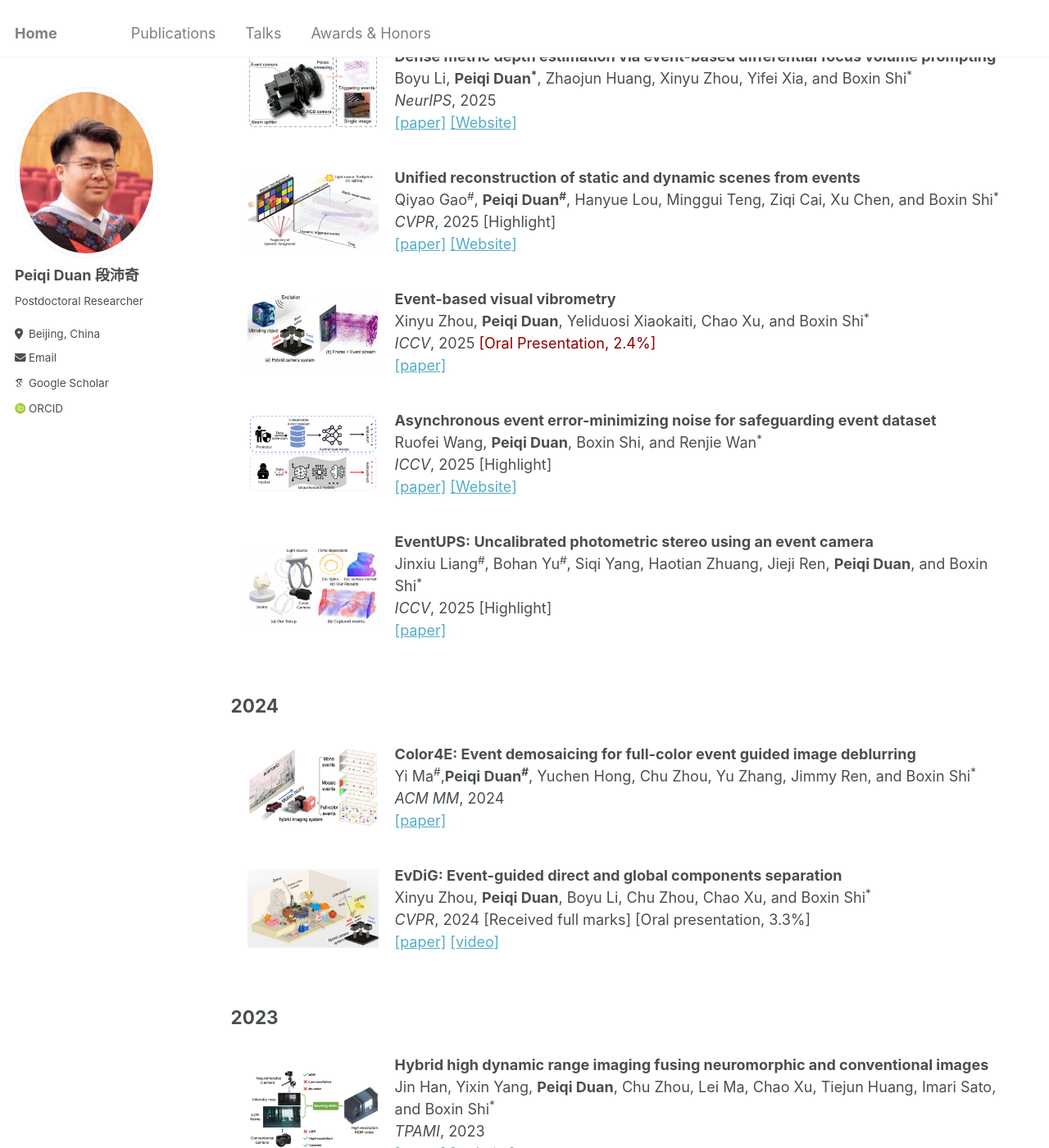
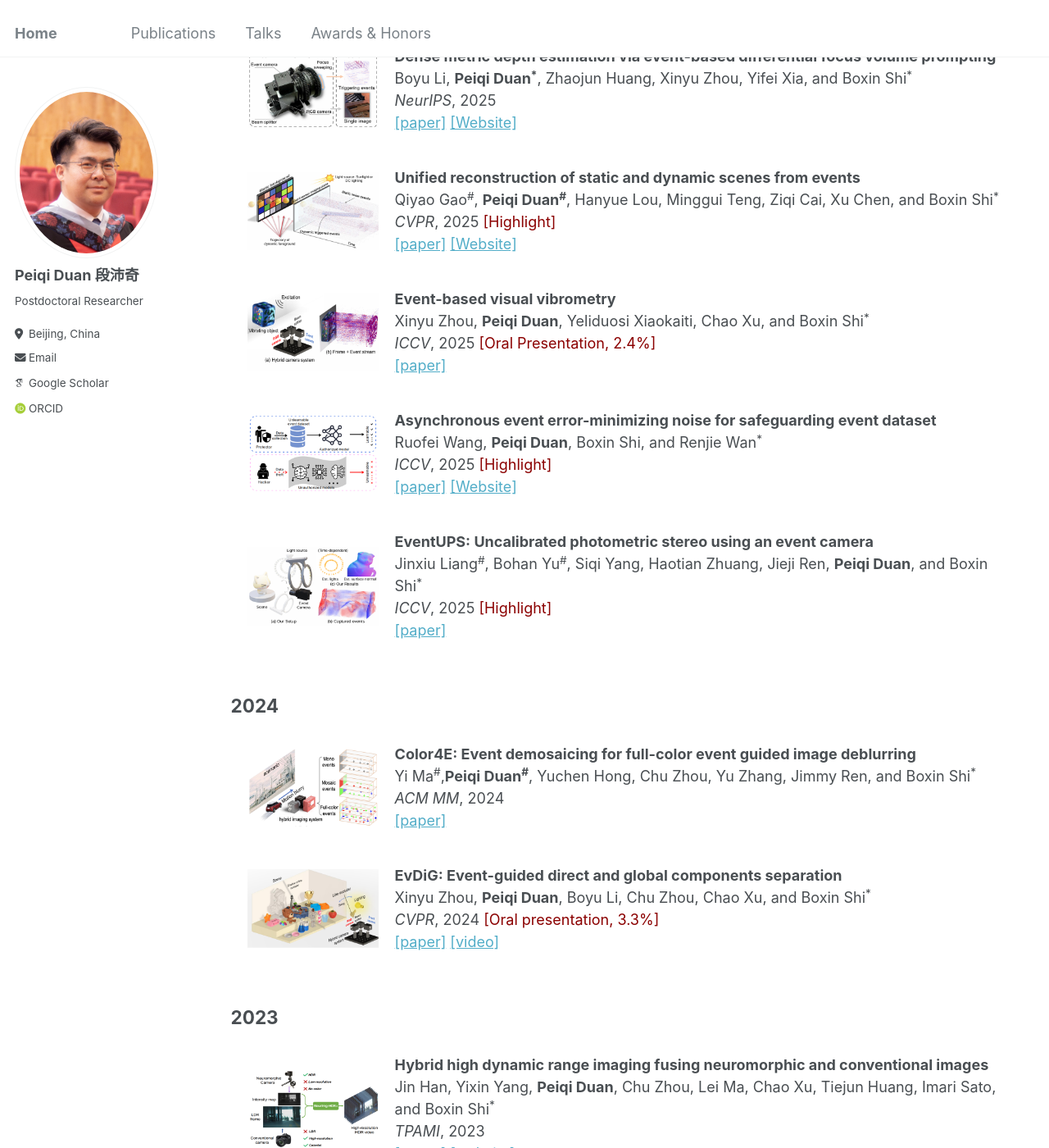
Before and after one commit to peiqi-duan/peiqi-duan.github.io, a Jekyll site: the page built from _pages/publications.md, in a window 1280 px wide and 1400 px high, scrolled down 483 px. Shown: the whole window at 82% size. Built offline with Jekyll 4.4.1, drawn with Linux system fonts in a browser that asks for light colours; some web fonts are replaced; some of the changed text lies outside the part shown.

Commit message:
Update publications.md

```diff
--- a/_pages/publications.md
+++ b/_pages/publications.md
@@ -52,7 +52,7 @@ In top venues: TPAMI × 4, CVPR × 6, ICCV × 4, ECCV × 1, MM × 1, NeurIPS ×
       <br>
       Qiyao Gao<sup>#</sup>, <strong>Peiqi Duan<sup>#</sup></strong>, Hanyue Lou, Minggui Teng, Ziqi Cai, Xu Chen, and Boxin Shi<sup>*</sup>
       <br>
-      <em>CVPR</em>, 2025 [Highlight]
+      <em>CVPR</em>, 2025 <span style="color:#8B0000">[Highlight]</span>
       <br>
       <a href="https://assets.ctfassets.net/yreyglvi5sud/4Lyg2bT4h9qdR49G9pX8HE/b6c266537c0bb4908bae70236edb9840/Gao_CVPR25.pdf">[paper]</a>
       <a href="https://github.com/gaoqiyao1997/URSEE">[Website]</a>
@@ -83,7 +83,7 @@ In top venues: TPAMI × 4, CVPR × 6, ICCV × 4, ECCV × 1, MM × 1, NeurIPS ×
       <br>
       Ruofei Wang, <strong>Peiqi Duan</strong>, Boxin Shi, and Renjie Wan<sup>*</sup>
       <br>
-      <em>ICCV</em>, 2025 [Highlight]
+      <em>ICCV</em>, 2025 <span style="color:#8B0000">[Highlight]</span>
       <br>
       <a href="https://pub-e7bc7e5ed67b401a8e9e587c3dee22b6.r2.dev/publications/2025/Wang_ICCV25.pdf">[paper]</a>
       <a href="https://github.com/rfww/uevs">[Website]</a>
@@ -99,7 +99,7 @@ In top venues: TPAMI × 4, CVPR × 6, ICCV × 4, ECCV × 1, MM × 1, NeurIPS ×
       <br>
       Jinxiu Liang<sup>#</sup>, Bohan Yu<sup>#</sup>, Siqi Yang, Haotian Zhuang, Jieji Ren, <strong>Peiqi Duan</strong>, and Boxin Shi<sup>*</sup>
       <br>
-      <em>ICCV</em>, 2025 [Highlight]
+      <em>ICCV</em>, 2025 <span style="color:#8B0000">[Highlight]</span>
       <br>
       <a href="https://pub-e7bc7e5ed67b401a8e9e587c3dee22b6.r2.dev/publications/2025/Liang_ICCV25.pdf">[paper]</a>
     </div>
@@ -131,7 +131,7 @@ In top venues: TPAMI × 4, CVPR × 6, ICCV × 4, ECCV × 1, MM × 1, NeurIPS ×
       <br>
       Xinyu Zhou, <strong>Peiqi Duan</strong>, Boyu Li, Chu Zhou, Chao Xu, and Boxin Shi<sup>*</sup>
       <br>
-      <em>CVPR</em>, 2024  [Received full marks]  [Oral presentation, 3.3%]
+      <em>CVPR</em>, 2024  <span style="color:#8B0000"> [Oral presentation, 3.3%]</span>
       <br>
       <a href="https://assets.ctfassets.net/yreyglvi5sud/4rrKmGuR98bvBBmLlZK7i3/7c2a00d49adde30a4caba7cdec852f24/Zhou_CVPR24.pdf">[paper]</a>
       <a href="https://www.youtube.com/watch?v=y0bMZnUJt14">[video]</a>
@@ -260,7 +260,7 @@ In top venues: TPAMI × 4, CVPR × 6, ICCV × 4, ECCV × 1, MM × 1, NeurIPS ×
       <br>
      <strong>Peiqi Duan</strong>, Zihao W. Wang, Xinyu Zhou, Yi Ma, and Boxin Shi<sup>*</sup>
       <br>
-      <em>CVPR</em>, 2021  [Oral presentation, 4.19%]
+      <em>CVPR</em>, 2021  <span style="color:#8B0000">[Oral presentation, 4.19%]</span>
       <br>
       <a href="https://assets.ctfassets.net/yreyglvi5sud/MyFOVymXNOWuqYwi5tWMK/5be8c2c2c7f0061de3e5d39979ea3283/Duan_CVPR21.pdf">[paper]</a>
       <a href="https://sites.google.com/view/EventZoom">[website]</a>
```
